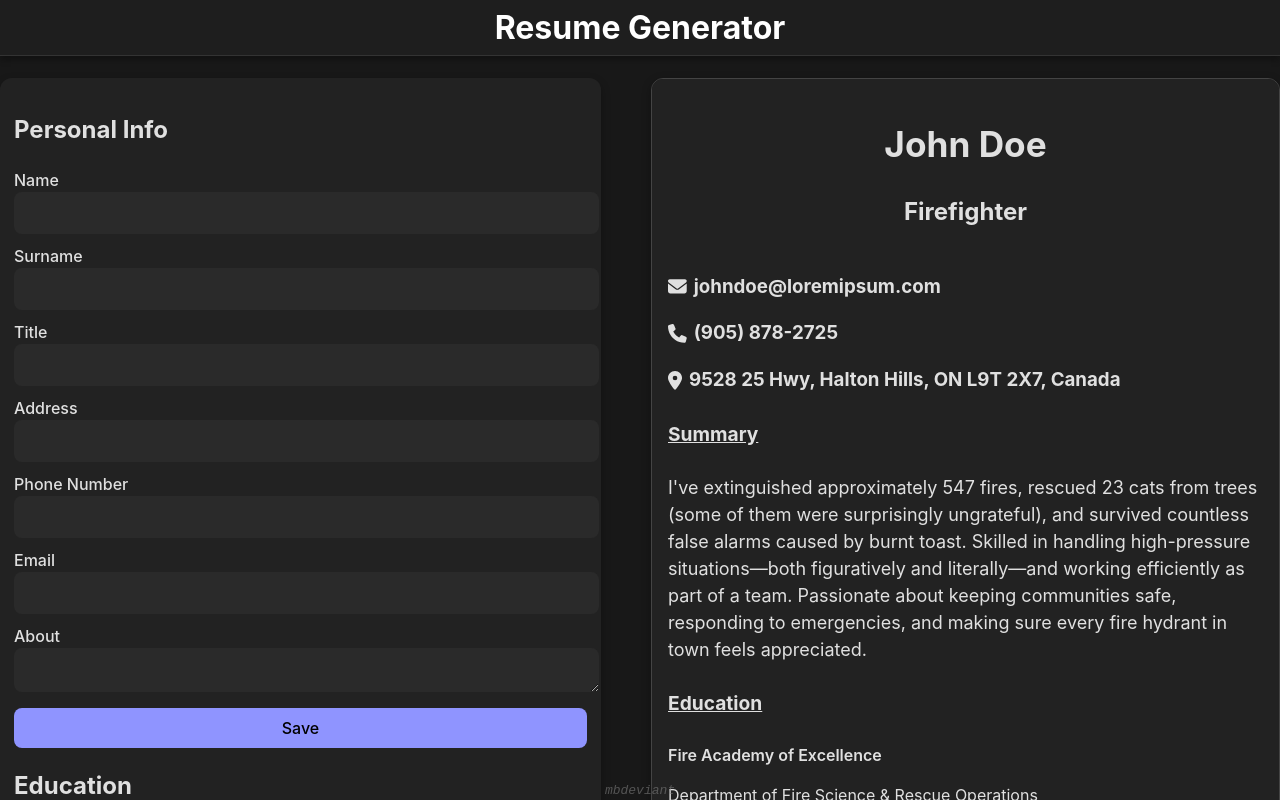
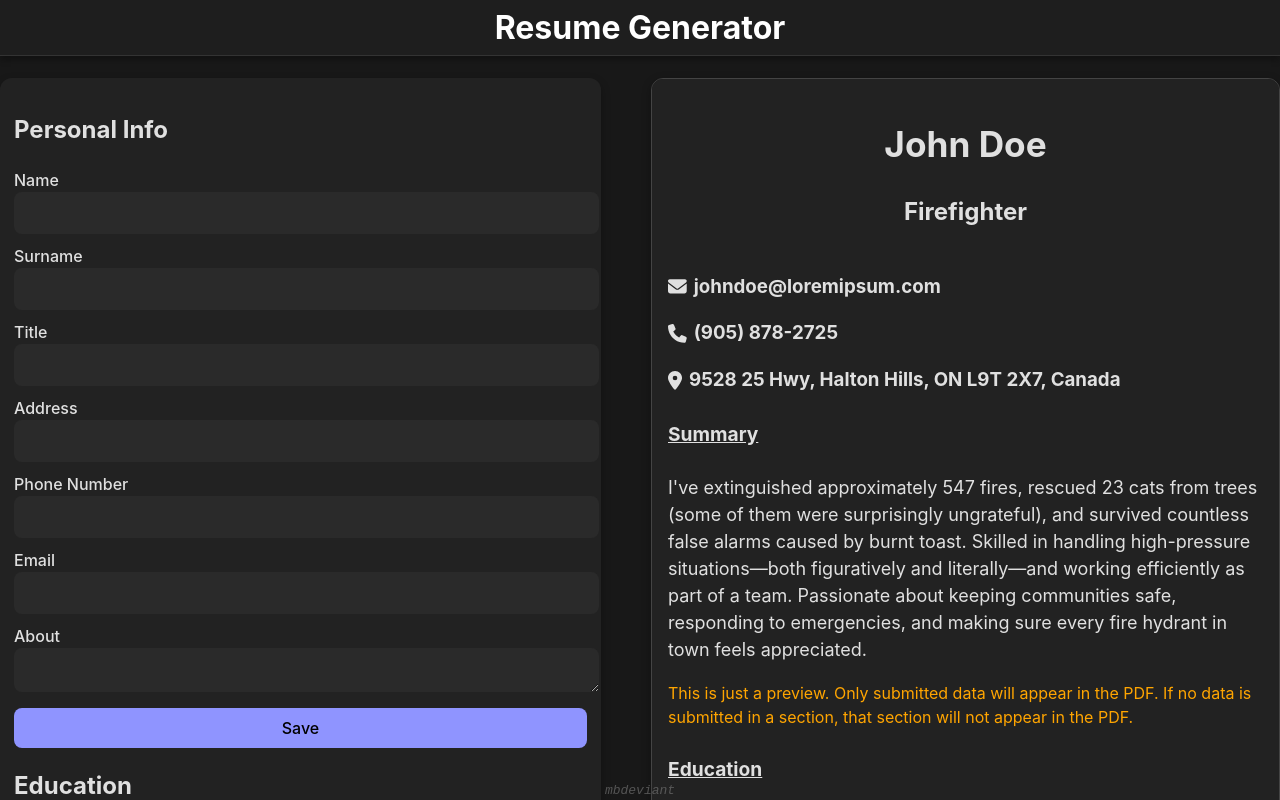
Before and after one commit to mbdeviant/resume-generator, a React (Vite) app: page / in a window 1280 px wide. Shown: the top 800 px of the page. Built offline with nearby package versions, Linux system fonts and the light colour scheme.

Commit message:
add dev note to education preview

```diff
--- a/src/components/CVPreview/EducationPreview.jsx
+++ b/src/components/CVPreview/EducationPreview.jsx
@@ -3,10 +3,10 @@ import "./preview.css";
 export default function EducationPreview({ educationInfo }) {
   return (
     <section aria-label="Education Preview" className="educationPreview">
-      <h4 aria-label="Education Preview Section">Education</h4>
       {educationInfo.length > 0 ? (
         educationInfo.map((education) => (
           <div key={education.id} className="educationItem">
+            <h4 aria-label="Education Preview Section">Education</h4>
             <div>
               <p className="bold" aria-label="University Name">
                 {education.university}
@@ -22,6 +22,12 @@ export default function EducationPreview({ educationInfo }) {
         ))
       ) : (
         <div className="educationItem">
+          <p aria-label="Developer's Note" style={{ color: "orange" }}>
+            This is just a preview. Only submitted data will appear in the PDF.
+            If no data is submitted in a section, that section will not appear
+            in the PDF.
+          </p>
+          <h4 aria-label="Education Preview Section">Education</h4>
           <p className="bold" aria-label="University Name">
             Fire Academy of Excellence
           </p>
```
